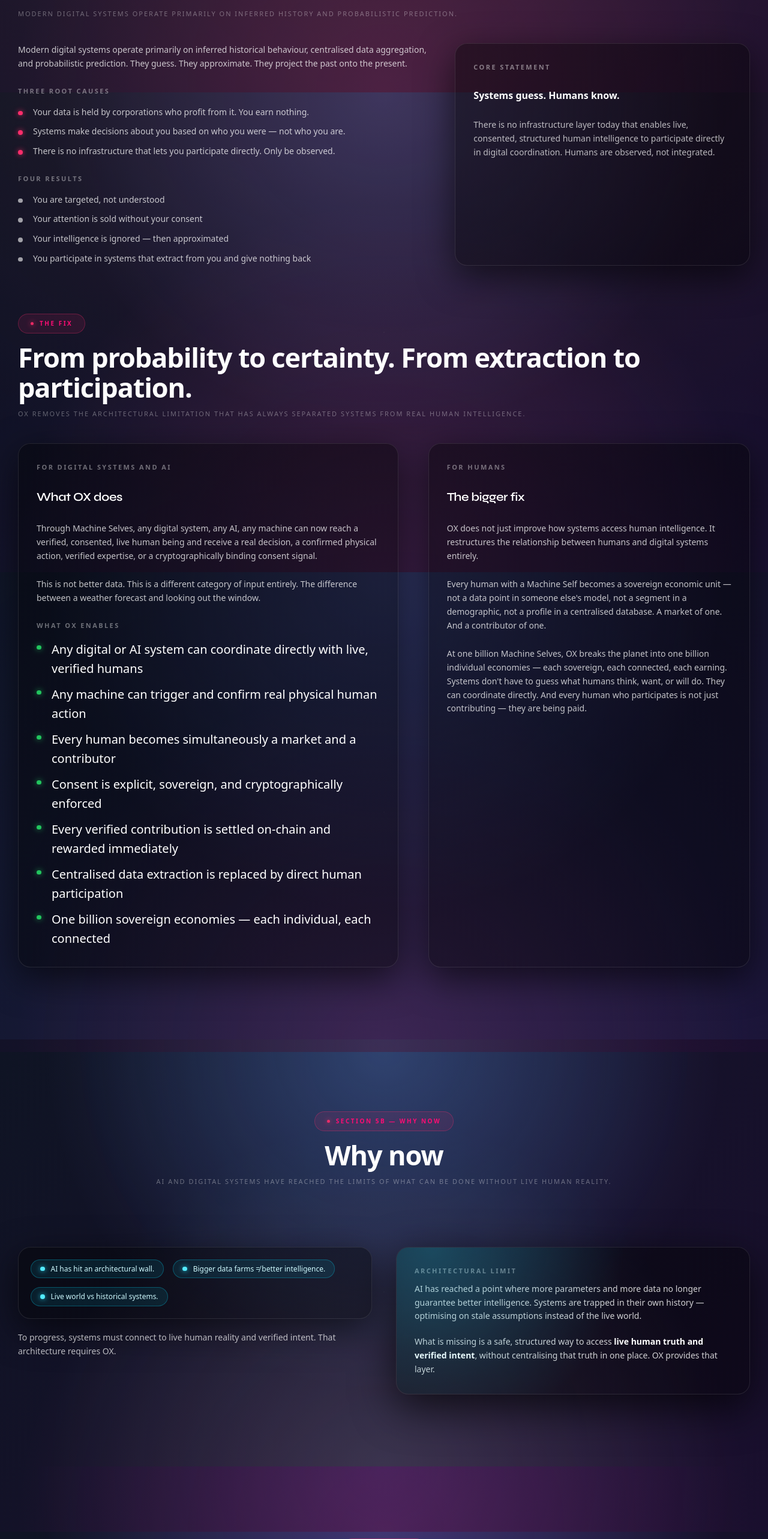
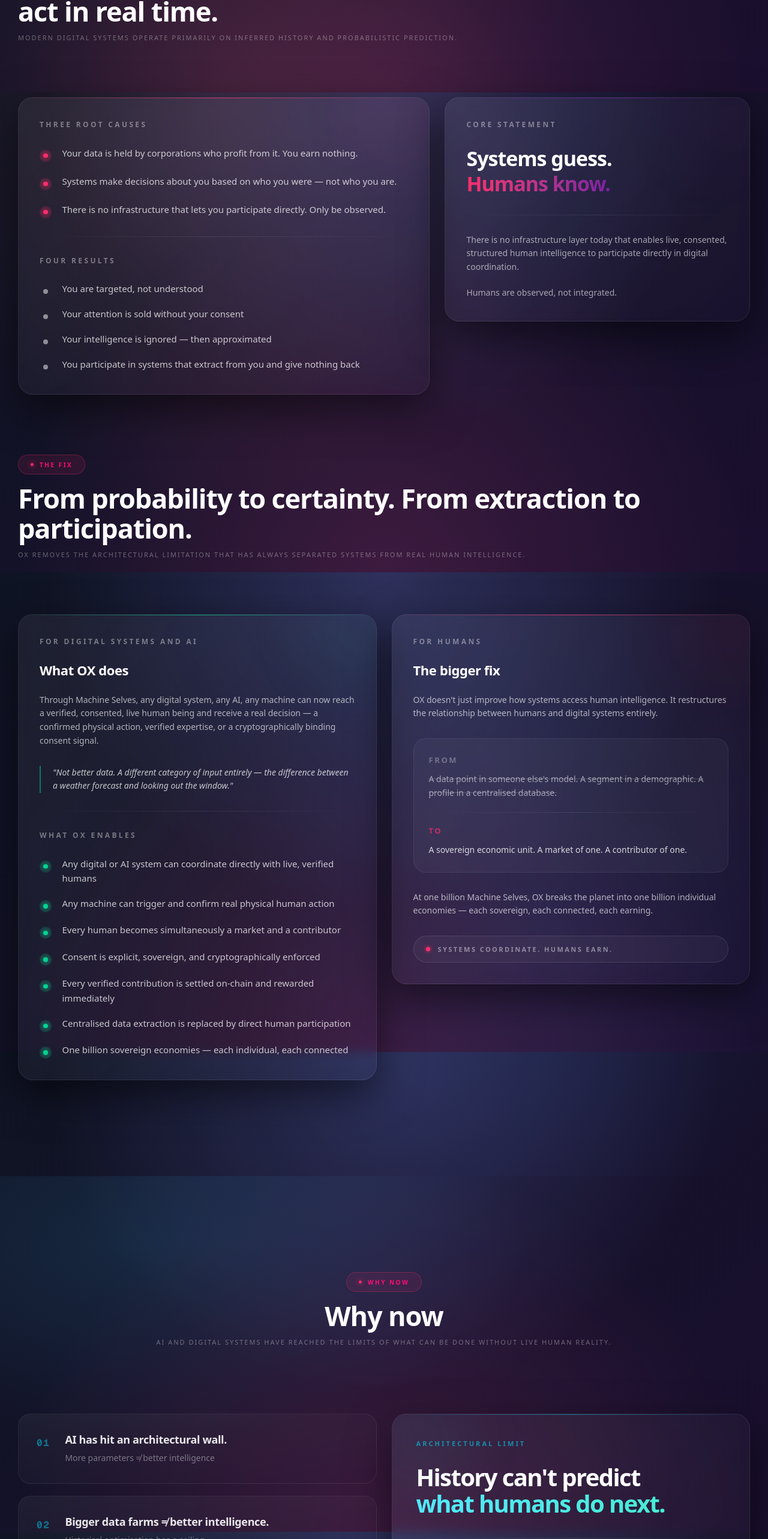
Before and after one commit to Sneha-OX-Dev/companysite-new, a Next.js app: page /home in a window 1280 px wide. Shown: the part 4646-7212 px from the top of the page at 60% size. Built offline with nearby package versions, Linux system fonts and the light colour scheme.

Commit message:
why WhyNow

```diff
--- a/src/components/homesections/ProblemAndFix.tsx
+++ b/src/components/homesections/ProblemAndFix.tsx
@@ -23,17 +23,92 @@
   "One billion sovereign economies — each individual, each connected",
 ];
 
+function BulletItem({
+  text,
+  color = "pink",
+}: {
+  text: string;
+  color?: "pink" | "white" | "green";
+}) {
+  const dotStyles = {
+    pink: "bg-[#FF2D6B] shadow-[0_0_8px_rgba(255,45,107,0.85)]",
+    white: "bg-white/50",
+    green: "bg-emerald-400 shadow-[0_0_8px_rgba(52,211,153,0.85)]",
+  };
+  return (
+    <li className="flex items-start gap-3.5 text-[14px] leading-relaxed text-white/75 sm:text-[15px]">
+      <span className="relative mt-[7px] flex h-4 w-4 shrink-0 items-center justify-center">
+        {color !== "white" && (
+          <span
+            className={`absolute inset-0 rounded-full opacity-15 ${color === "pink" ? "bg-[#FF2D6B]" : "bg-emerald-400"}`}
+          />
+        )}
+        <span className={`h-1.5 w-1.5 rounded-full ${dotStyles[color]}`} />
+      </span>
+      {text}
+    </li>
+  );
+}
+
+function Card({
+  children,
+  accent = "pink",
+  className = "",
+}: {
+  children: React.ReactNode;
+  accent?: "pink" | "purple" | "green" | "none";
+  className?: string;
+}) {
+  const accentColors = {
+    pink: "via-[#FF2D6B]",
+    purple: "via-[#7B1FA2]",
+    green: "via-emerald-400",
+    none: "via-white/10",
+  };
+  const glowColors = {
+    pink: "bg-[#FF2D6B]",
+    purple: "bg-[#7B1FA2]",
+    green: "bg-emerald-400",
+    none: "bg-white",
+  };
+  return (
+    <div
+      className={`group relative overflow-hidden rounded-3xl border border-white/[0.07] bg-gradient-to-br from-white/[0.06] to-white/[0.01] p-7 shadow-[0_24px_70px_rgba(0,0,0,0.55)] backdrop-blur-sm ${className}`}
+    >
+      {accent !== "none" && (
+        <>
+          <div
+            className={`absolute inset-x-0 top-0 h-px bg-gradient-to-r from-transparent ${accentColors[accent]} to-transparent opacity-70`}
+          />
+          <div
+            className={`pointer-events-none absolute -right-12 -top-12 h-36 w-36 rounded-full ${glowColors[accent]} opacity-[0.06] blur-3xl transition-opacity duration-500 group-hover:opacity-[0.12]`}
+          />
+        </>
+      )}
+      {children}
+    </div>
+  );
+}
+
+function Label({ children }: { children: React.ReactNode }) {
+  return (
+    <p className="text-[11px] font-bold uppercase tracking-[0.28em] text-white/40 sm:text-[12px]">
+      {children}
+    </p>
+  );
+}
+
 export default function ProblemAndFixSection() {
   return (
-    <section className="relative mx-auto flex w-full max-w-6xl flex-col gap-14 px-6 py-20 text-white sm:gap-16 sm:py-24">
-      {/* Background wash */}
+    <section className="relative mx-auto flex w-full max-w-6xl flex-col gap-20 px-6 py-24 text-white sm:py-32">
+      {/* Ambient background */}
       <div
         aria-hidden
-        className="pointer-events-none absolute inset-0 -z-10 opacity-70 [background-image:radial-gradient(circle_at_top,_rgba(248,113,113,0.18),transparent_55%),radial-gradient(circle_at_bottom,_rgba(59,130,246,0.16),transparent_60%)]"
+        className="pointer-events-none absolute inset-0 -z-10 [background-image:radial-gradient(ellipse_70%_45%_at_30%_20%,rgba(248,113,113,0.13),transparent_65%),radial-gradient(ellipse_60%_40%_at_70%_80%,rgba(59,130,246,0.11),transparent_65%)]"
       />
 
-      {/* The Problem */}
-      <div className="space-y-8">
+      {/* ── THE PROBLEM ── */}
+      <div className="flex flex-col gap-10">
         <SectionHeader
           pillText="The Problem"
           title="Systems operate on stale assumptions, while humans act in real time."
@@ -41,61 +116,54 @@
           align="left"
         />
 
-        <div className="grid gap-8 lg:grid-cols-[minmax(0,1.4fr)_minmax(0,1fr)]">
-          <div className="space-y-5 text-[13px] leading-relaxed text-white/75 sm:text-[14px]">
-            <p>
-              Modern digital systems operate primarily on inferred historical
-              behaviour, centralised data aggregation, and probabilistic
-              prediction. They guess. They approximate. They project the past
-              onto the present.
-            </p>
-            <div>
-              <p className="text-[11px] font-semibold uppercase tracking-[0.22em] text-white/40">
-                Three root causes
-              </p>
-              <ul className="mt-3 space-y-2">
+        <div className="grid gap-5 lg:grid-cols-[minmax(0,1.35fr)_minmax(0,1fr)] lg:items-start">
+          {/* Left — root causes + results */}
+          <Card accent="pink">
+            <Label>Three root causes</Label>
+            <ul className="mt-5 space-y-4">
               {PROBLEM_ROOT_CAUSES.map((item) => (
-                  <li key={item} className="relative pl-5">
-                    <span className="absolute left-0 top-[9px] h-1.5 w-1.5 rounded-full bg-[#FF2D6B] shadow-[0_0_8px_rgba(255,45,107,0.8)]" />
-                    {item}
-                  </li>
+                <BulletItem key={item} text={item} color="pink" />
               ))}
             </ul>
-            </div>
 
-            <div>
-              <p className="text-[11px] font-semibold uppercase tracking-[0.22em] text-white/40">
-                Four results
-              </p>
-              <ul className="mt-3 space-y-2">
+            <div className="my-6 h-px bg-gradient-to-r from-transparent via-white/10 to-transparent" />
+
+            <Label>Four results</Label>
+            <ul className="mt-5 space-y-3">
               {PROBLEM_RESULTS.map((item) => (
-                  <li key={item} className="relative pl-5">
-                    <span className="absolute left-0 top-[9px] h-1.5 w-1.5 rounded-full bg-white/60" />
-                    {item}
-                  </li>
+                <BulletItem key={item} text={item} color="white" />
               ))}
             </ul>
+          </Card>
+
+          {/* Right — core statement */}
+          <Card accent="purple" className="lg:sticky lg:top-8">
+            <Label>Core statement</Label>
+
+            <p className="mt-5 text-[30px] font-bold leading-tight tracking-[-0.03em] text-white sm:text-[34px]">
+              Systems guess.
+              <br />
+              <span className="bg-gradient-to-r from-[#FF2D6B] to-[#7B1FA2] bg-clip-text text-transparent">
+                Humans know.
+              </span>
+            </p>
+
+            <div className="my-6 h-px bg-gradient-to-r from-transparent via-white/10 to-transparent" />
+
+            <p className="text-[13.5px] leading-relaxed text-white/60 sm:text-[14px]">
+              There is no infrastructure layer today that enables live,
+              consented, structured human intelligence to participate directly
+              in digital coordination.
+            </p>
+            <p className="mt-4 text-[13.5px] leading-relaxed text-white/60 sm:text-[14px]">
+              Humans are observed, not integrated.
+            </p>
+          </Card>
         </div>
       </div>
 
-          <div className="space-y-5 rounded-2xl border border-white/10 bg-black/40 p-6 shadow-[0_18px_60px_rgba(0,0,0,0.6)]">
-            <p className="text-[11px] font-semibold uppercase tracking-[0.22em] text-white/45">
-              Core statement
-            </p>
-            <p className="text-[15px] font-semibold text-white sm:text-[16px]">
-              Systems guess. Humans know.
-            </p>
-            <p className="mt-3 text-[13px] leading-relaxed text-white/70 sm:text-[14px]">
-              There is no infrastructure layer today that enables live,
-              consented, structured human intelligence to participate directly
-              in digital coordination. Humans are observed, not integrated.
-            </p>
-          </div>
-        </div>
-      </div>
-
-      {/* The Fix */}
-      <div className="space-y-8">
+      {/* ── THE FIX ── */}
+      <div className="flex flex-col gap-10">
         <SectionHeader
           pillText="The Fix"
           title="From probability to certainty. From extraction to participation."
@@ -103,68 +171,80 @@
           align="left"
         />
 
-        <div className="grid gap-10 lg:grid-cols-[minmax(0,1.3fr)_minmax(0,1.1fr)]">
-          {/* For digital systems & AI */}
-          <div className="space-y-5 rounded-2xl border border-white/10 bg-black/40 p-6 shadow-[0_18px_60px_rgba(0,0,0,0.6)]">
-            <p className="text-[11px] font-semibold uppercase tracking-[0.22em] text-white/40">
-              For digital systems and AI
-            </p>
-            <h3 className="mt-2 font-heading text-[18px] font-semibold tracking-[-0.02em] text-white sm:text-[20px]">
+        <div className="grid gap-5 lg:grid-cols-2 lg:items-start">
+          {/* What OX does */}
+          <Card accent="green">
+            <Label>For digital systems and AI</Label>
+
+            <h3 className="mt-4 text-[20px] font-bold tracking-[-0.02em] text-white sm:text-[22px]">
               What OX does
             </h3>
-            <p className="mt-3 text-[13px] leading-relaxed text-white/75 sm:text-[14px]">
+
+            <p className="mt-4 text-[13.5px] leading-relaxed text-white/65 sm:text-[14px]">
               Through Machine Selves, any digital system, any AI, any machine
               can now reach a verified, consented, live human being and receive
-              a real decision, a confirmed physical action, verified expertise,
+              a real decision — a confirmed physical action, verified expertise,
               or a cryptographically binding consent signal.
             </p>
-            <p className="mt-3 text-[13px] leading-relaxed text-white/75 sm:text-[14px]">
-              This is not better data. This is a different category of input
-              entirely. The difference between a weather forecast and looking
-              out the window.
-            </p>
-            <div className="mt-4">
-              <p className="text-[11px] font-semibold uppercase tracking-[0.22em] text-white/40">
-                What OX enables
-              </p>
-              <ul className="mt-3 space-y-2">
+
+            <blockquote className="my-6 border-l-2 border-emerald-400/50 pl-4 text-[14px] italic leading-relaxed text-white/75">
+              "Not better data. A different category of input entirely — the
+              difference between a weather forecast and looking out the window."
+            </blockquote>
+
+            <div className="my-6 h-px bg-gradient-to-r from-transparent via-white/10 to-transparent" />
+
+            <Label>What OX enables</Label>
+            <ul className="mt-5 space-y-3.5">
               {FIX_SYSTEMS.map((item) => (
-                  <li key={item} className="relative pl-5">
-                    <span className="absolute left-0 top-[9px] h-1.5 w-1.5 rounded-full bg-[#22C55E] shadow-[0_0_10px_rgba(34,197,94,0.8)]" />
-                    {item}
-                  </li>
+                <BulletItem key={item} text={item} color="green" />
               ))}
             </ul>
-            </div>
-          </div>
+          </Card>
 
           {/* For humans */}
-          <div className="space-y-5 rounded-2xl border border-white/10 bg-black/40 p-6 shadow-[0_18px_60px_rgba(0,0,0,0.6)]">
-            <p className="text-[11px] font-semibold uppercase tracking-[0.22em] text-white/40">
-              For humans
-            </p>
-            <h3 className="mt-2 font-heading text-[18px] font-semibold tracking-[-0.02em] text-white sm:text-[20px]">
+          <Card accent="pink">
+            <Label>For humans</Label>
+
+            <h3 className="mt-4 text-[20px] font-bold tracking-[-0.02em] text-white sm:text-[22px]">
               The bigger fix
             </h3>
-            <p className="mt-3 text-[13px] leading-relaxed text-white/75 sm:text-[14px]">
-              OX does not just improve how systems access human intelligence. It
+
+            <p className="mt-4 text-[13.5px] leading-relaxed text-white/65 sm:text-[14px]">
+              OX doesn't just improve how systems access human intelligence. It
               restructures the relationship between humans and digital systems
               entirely.
             </p>
-            <p className="mt-3 text-[13px] leading-relaxed text-white/75 sm:text-[14px]">
-              Every human with a Machine Self becomes a sovereign economic unit
-              — not a data point in someone else&apos;s model, not a segment in
-              a demographic, not a profile in a centralised database. A market
-              of one. And a contributor of one.
+
+            <div className="my-6 rounded-2xl border border-white/[0.07] bg-white/[0.04] p-5">
+              <p className="text-[13px] font-semibold uppercase tracking-[0.2em] text-white/30">
+                From
               </p>
-            <p className="mt-3 text-[13px] leading-relaxed text-white/75 sm:text-[14px]">
+              <p className="mt-2 text-[14px] leading-relaxed text-white/55 line-through decoration-white/20">
+                A data point in someone else's model. A segment in a
+                demographic. A profile in a centralised database.
+              </p>
+              <div className="my-4 h-px bg-gradient-to-r from-transparent via-white/10 to-transparent" />
+              <p className="text-[13px] font-semibold uppercase tracking-[0.2em] text-[#FF2D6B]/70">
+                To
+              </p>
+              <p className="mt-2 text-[14px] leading-relaxed text-white/80">
+                A sovereign economic unit. A market of one. A contributor of
+                one.
+              </p>
+            </div>
+
+            <p className="mt-5 text-[13.5px] leading-relaxed text-white/65 sm:text-[14px]">
               At one billion Machine Selves, OX breaks the planet into one
               billion individual economies — each sovereign, each connected,
-              each earning. Systems don&apos;t have to guess what humans think,
-              want, or will do. They can coordinate directly. And every human
-              who participates is not just contributing — they are being paid.
+              each earning.
             </p>
+
+            <div className="mt-6 flex items-center gap-2.5 rounded-full border border-white/10 bg-white/[0.04] px-4 py-2.5 text-[11px] font-bold uppercase tracking-[0.22em] text-white/45">
+              <span className="h-1.5 w-1.5 rounded-full bg-[#FF2D6B] shadow-[0_0_6px_rgba(255,45,107,0.9)]" />
+              Systems coordinate. Humans earn.
             </div>
+          </Card>
         </div>
       </div>
     </section>
--- a/src/components/homesections/WhyNow.tsx
+++ b/src/components/homesections/WhyNow.tsx
@@ -1,63 +1,102 @@
 import SectionHeader from "@/components/Headings/SectionHeader";
 
 const WHY_NOW_POINTS = [
-  "AI has hit an architectural wall.",
-  "Bigger data farms ≠ better intelligence.",
-  "Live world vs historical systems.",
+  {
+    label: "AI has hit an architectural wall.",
+    sub: "More parameters ≠ better intelligence",
+  },
+  {
+    label: "Bigger data farms ≠ better intelligence.",
+    sub: "Historical optimisation has a ceiling",
+  },
+  {
+    label: "Live world vs historical systems.",
+    sub: "The gap between now and then is widening",
+  },
 ];
 
 export default function WhyNowSection() {
   return (
-    <section className="relative mx-auto flex w-full max-w-6xl flex-col gap-10 px-6 py-20 text-white sm:gap-12 sm:py-24">
+    <section className="relative mx-auto flex w-full max-w-6xl flex-col gap-14 px-6 py-24 text-white sm:py-32">
       <div
         aria-hidden
-        className="pointer-events-none absolute inset-0 -z-10 opacity-80 [background-image:radial-gradient(circle_at_top,_rgba(56,189,248,0.16),transparent_55%),radial-gradient(circle_at_bottom,_rgba(94,234,212,0.16),transparent_60%)]"
+        className="pointer-events-none absolute inset-0 -z-10 [background-image:radial-gradient(ellipse_75%_45%_at_20%_10%,rgba(56,189,248,0.13),transparent_65%),radial-gradient(ellipse_55%_40%_at_80%_90%,rgba(94,234,212,0.10),transparent_65%)]"
       />
 
       <SectionHeader
-        pillText="Section 5B — Why Now"
+        pillText="Why Now"
         title="Why now"
         subtitle="AI and digital systems have reached the limits of what can be done without live human reality."
       />
 
-      <div className="grid gap-8 lg:grid-cols-[minmax(0,1.1fr)_minmax(0,1.1fr)] lg:items-start">
-        {/* Left: three reasons as chips */}
-        <div className="space-y-4">
-          <div className="inline-flex flex-wrap gap-3 rounded-2xl border border-white/10 bg-black/40 p-4 shadow-[0_18px_60px_rgba(0,0,0,0.6)]">
-            {WHY_NOW_POINTS.map((p) => (
-              <div
-                key={p}
-                className="group inline-flex items-center gap-2 rounded-full border border-cyan-400/30 bg-cyan-400/10 px-3 py-1 text-[12px] font-medium text-cyan-100 transition hover:border-cyan-300 hover:bg-cyan-400/20"
-              >
-                <span className="h-1.5 w-1.5 rounded-full bg-cyan-300 shadow-[0_0_8px_rgba(34,211,238,0.9)]" />
-                <span>{p}</span>
+      <div className="grid gap-5 lg:grid-cols-2 lg:items-start">
+        {/* Left — numbered friction points */}
+        <div className="flex flex-col gap-4">
+          {WHY_NOW_POINTS.map((point, i) => (
+            <div
+              key={point.label}
+              className="group relative overflow-hidden rounded-2xl border border-white/[0.07] bg-gradient-to-br from-white/[0.05] to-transparent p-6 transition-colors duration-300 hover:border-cyan-400/20"
+            >
+              <div className="pointer-events-none absolute inset-x-0 top-0 h-px bg-gradient-to-r from-transparent via-cyan-400/40 to-transparent opacity-0 transition-opacity duration-300 group-hover:opacity-100" />
+              <div className="flex items-start gap-5">
+                <span className="mt-1 shrink-0 font-mono text-[16px] font-bold tracking-widest text-cyan-400/50">
+                  0{i + 1}
+                </span>
+                <div>
+                  <p className="text-[17px] font-semibold leading-snug tracking-[-0.02em] text-white/90 sm:text-[18px]">
+                    {point.label}
+                  </p>
+                  <p className="mt-1.5 text-[14px] text-white/40">
+                    {point.sub}
+                  </p>
+                </div>
               </div>
-            ))}
-          </div>
-          <p className="max-w-xl text-[13px] leading-relaxed text-white/70 sm:text-[14px]">
-            To progress, systems must connect to live human reality and verified intent.
-            That architecture requires OX.
+            </div>
+          ))}
+
+          <p className="mt-3 pl-1 text-[15px] leading-relaxed text-white/50 sm:text-[15.5px]">
+            To progress, systems must connect to live human reality and verified
+            intent. That architecture requires OX.
           </p>
         </div>
 
-        {/* Right: explanation card */}
-        <div className="relative overflow-hidden rounded-2xl border border-white/10 bg-black/40 p-6 shadow-[0_20px_70px_rgba(0,0,0,0.7)]">
-          <div className="pointer-events-none absolute inset-0 bg-[radial-gradient(circle_at_10%_0%,rgba(34,211,238,0.25),transparent_55%)]" />
-          <p className="text-[11px] font-semibold uppercase tracking-[0.22em] text-white/40">
+        {/* Right — main statement card */}
+        <div className="group relative overflow-hidden rounded-3xl border border-white/[0.07] bg-gradient-to-br from-white/[0.06] to-white/[0.01] p-8 shadow-[0_28px_72px_rgba(0,0,0,0.55)] backdrop-blur-sm">
+          <div className="pointer-events-none absolute inset-x-0 top-0 h-px bg-gradient-to-r from-transparent via-cyan-400/50 to-transparent" />
+          <div className="pointer-events-none absolute -left-10 -top-10 h-36 w-36 rounded-full bg-cyan-400 opacity-[0.06] blur-3xl transition-opacity duration-500 group-hover:opacity-[0.11]" />
+
+          <p className="text-[11px] font-bold uppercase tracking-[0.28em] text-cyan-400/60">
             Architectural limit
           </p>
-          <p className="mt-2 text-[13px] leading-relaxed text-white/80 sm:text-[14px]">
-            AI has reached a point where more parameters and more data no longer guarantee
-            better intelligence. Systems are trapped in their own history — optimising on
-            stale assumptions instead of the live world.
+
+          <p className="mt-5 text-[34px] font-bold leading-[1.1] tracking-[-0.04em] text-white sm:text-[40px]">
+            History can't predict
+            <br />
+            <span className="bg-gradient-to-r from-cyan-300 to-teal-300 bg-clip-text text-transparent">
+              what humans do next.
+            </span>
           </p>
-          <p className="mt-4 text-[13px] leading-relaxed text-white/80 sm:text-[14px]">
+
+          <div className="my-7 h-px bg-gradient-to-r from-transparent via-white/10 to-transparent" />
+
+          <p className="text-[15px] leading-[1.75] text-white/60 sm:text-[16px]">
+            AI has reached a point where more parameters and more data no longer
+            guarantee better intelligence. Systems are trapped in their own
+            history — optimising on stale assumptions instead of the live world.
+          </p>
+
+          <p className="mt-5 text-[15px] leading-[1.75] text-white/60 sm:text-[16px]">
             What is missing is a safe, structured way to access{" "}
-            <span className="font-semibold text-white">
+            <span className="font-semibold text-white/90">
               live human truth and verified intent
             </span>
-            , without centralising that truth in one place. OX provides that layer.
+            , without centralising that truth in one place.
           </p>
+
+          <div className="mt-8 inline-flex items-center gap-2.5 rounded-full border border-cyan-400/20 bg-cyan-400/[0.07] px-5 py-2.5 text-[12px] font-bold uppercase tracking-[0.22em] text-cyan-300/70">
+            <span className="h-2 w-2 animate-pulse rounded-full bg-cyan-300 shadow-[0_0_6px_rgba(34,211,238,0.9)]" />
+            OX provides that layer
+          </div>
         </div>
       </div>
     </section>
```
Lines whose indentation alone changed are shown as unchanged.
